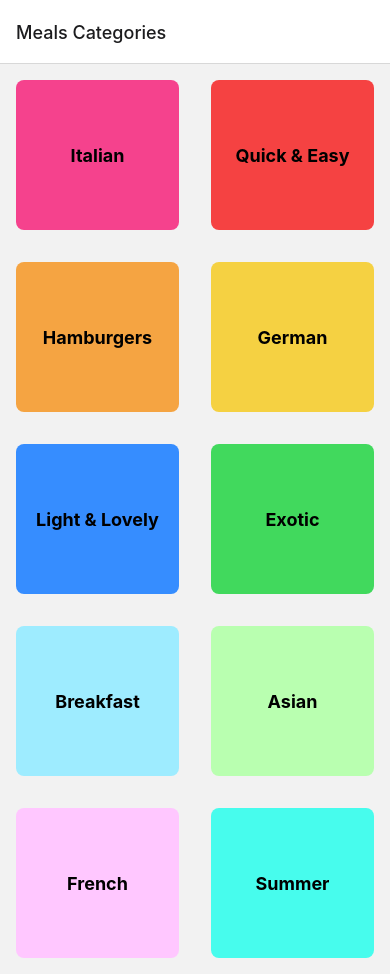
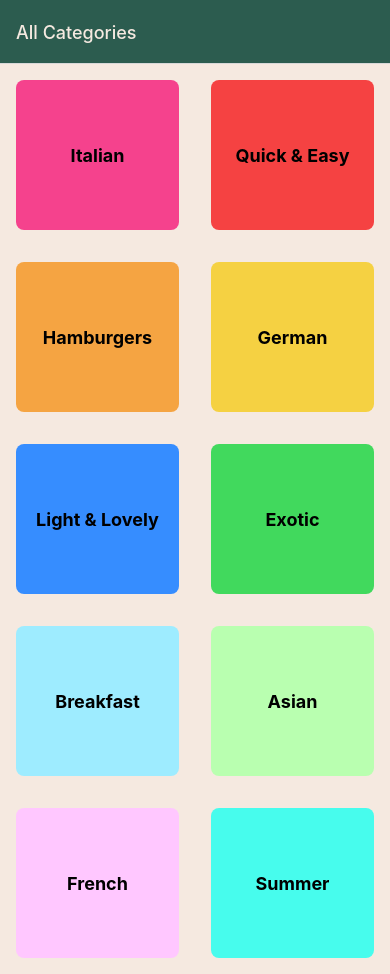
Before and after one commit to aecial/meal-app-udemy, a React Native app: screen / in a window 390 px wide. Built offline with nearby package versions, Linux system fonts and the light colour scheme.

Commit message:
add header custom styling and content styling

```diff
--- a/App.js
+++ b/App.js
@@ -10,8 +10,20 @@ export default function App() {
     <>
       <StatusBar style="light" />
       <NavigationContainer>
-        <Stack.Navigator>
-          <Stack.Screen name="Meals Categories" component={CategoriesScreen} />
+        <Stack.Navigator
+          screenOptions={{
+            headerStyle: { backgroundColor: "#2C5C4F" },
+            headerTintColor: "#F5E9E0",
+            cardStyle: { backgroundColor: "#F5E9E0" },
+          }}
+        >
+          <Stack.Screen
+            name="Meals Categories"
+            component={CategoriesScreen}
+            options={{
+              title: "All Categories",
+            }}
+          />
           <Stack.Screen name="Meals Overview" component={MealsOverviewScreen} />
         </Stack.Navigator>
       </NavigationContainer>
--- a/components/MealItem.js
+++ b/components/MealItem.js
@@ -3,7 +3,7 @@ import { View, Text, Pressable, StyleSheet, Image } from "react-native";
 const MealItem = ({ title, imageURL, duration, complexity, affordability }) => {
   return (
     <View style={styles.mealItem}>
-      <Pressable>
+      <Pressable android_ripple={{ color: "#ccc" }}>
         <View>
           <Image source={{ uri: imageURL }} style={styles.image} />
           <Text>{title}</Text>
```
